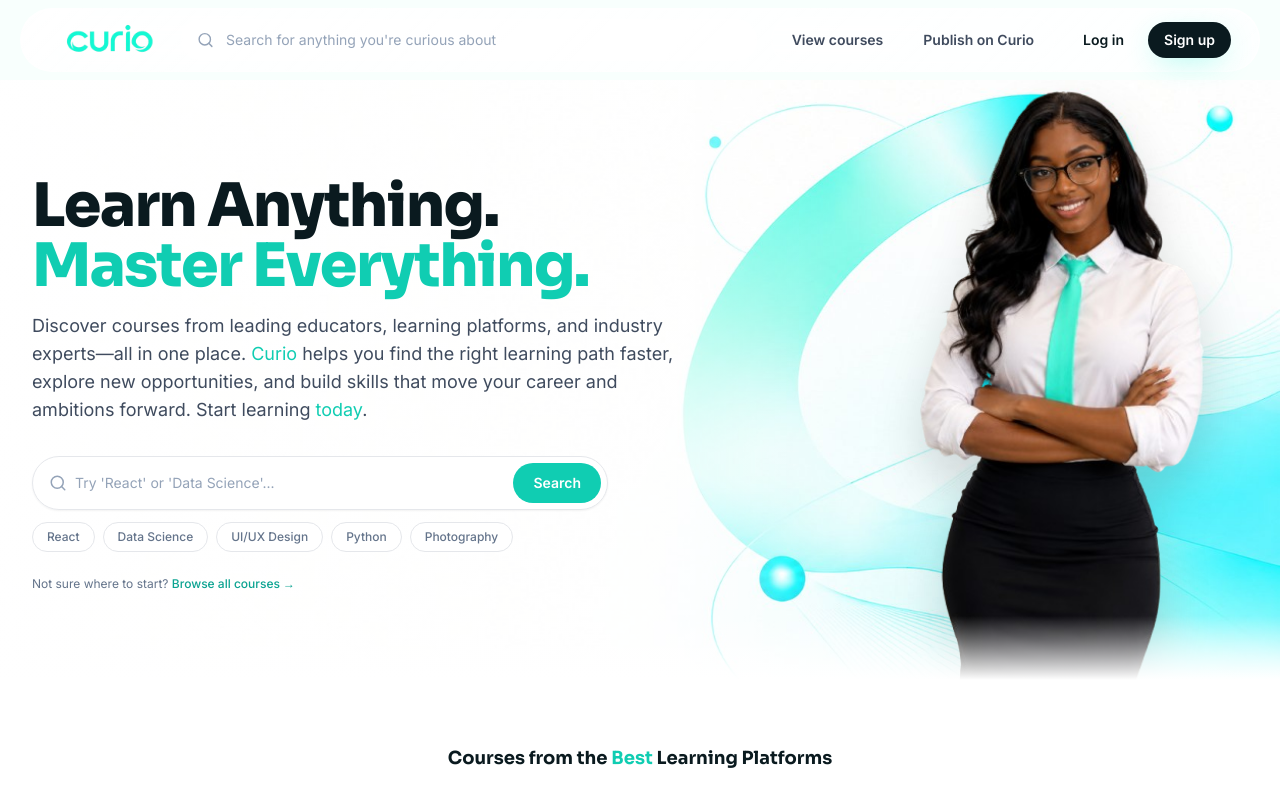
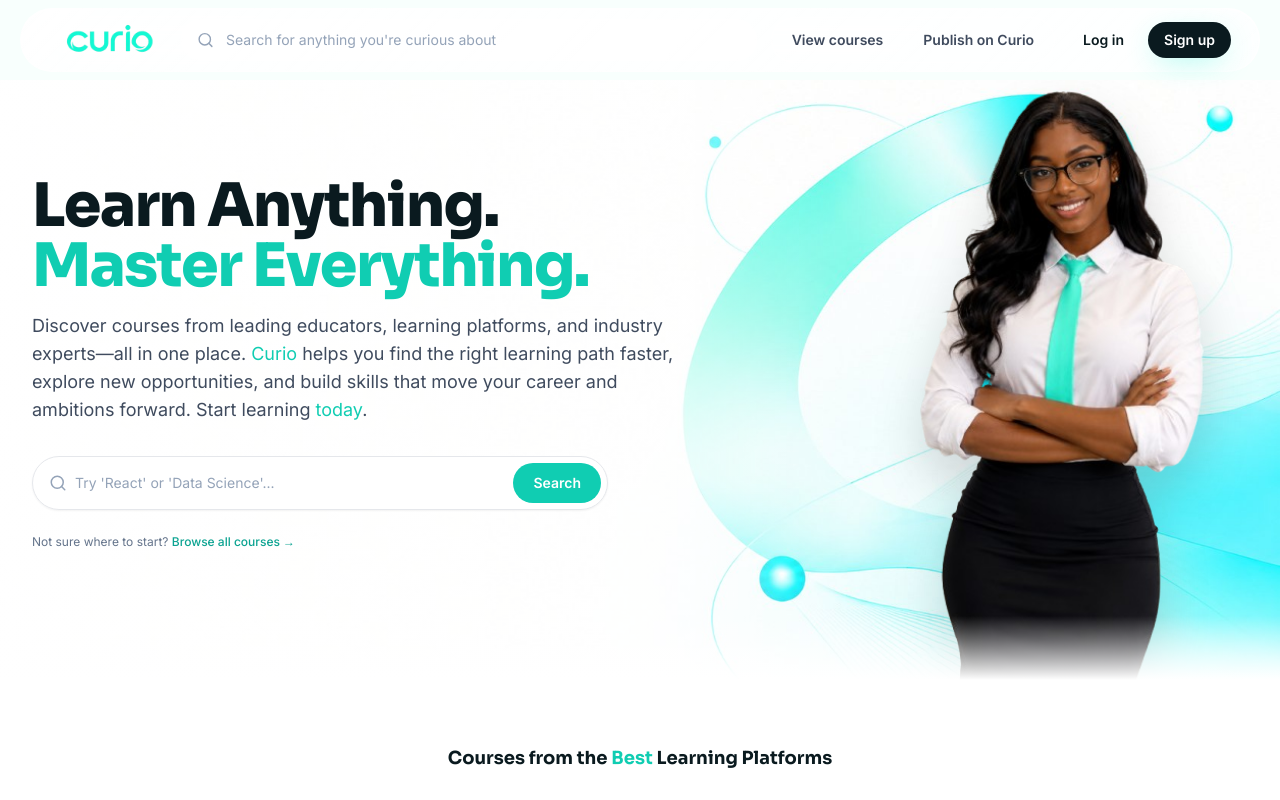
Before and after one commit to kamsigpt/curio.app, a React (Vite) app: page /#/ in a window 1280 px wide. Shown: the top 800 px of the page. Built offline with nearby package versions, Linux system fonts and the light colour scheme; no server answers; the database is empty.

Commit message:
chore: remove quick nav topic links from hero

```diff
--- a/src/components/home/Hero.tsx
+++ b/src/components/home/Hero.tsx
@@ -66,17 +66,6 @@
                   Search
                 </button>
               </form>
-              <div className="mt-3 flex flex-wrap gap-2">
-                {["React", "Data Science", "UI/UX Design", "Python", "Photography"].map((topic) => (
-                  <Link
-                    key={topic}
-                    to={`/marketplace?q=${encodeURIComponent(topic)}`}
-                    className="rounded-full border border-cool-200/60 bg-white/80 px-3.5 py-1.5 text-xs font-medium text-cool-500 transition hover:border-cool-300 hover:bg-white hover:text-ink"
-                  >
-                    {topic}
-                  </Link>
-                ))}
-              </div>
             </div>
           </Reveal>
           <Reveal variant="fadeUp" duration={500} delay={360}>
```
